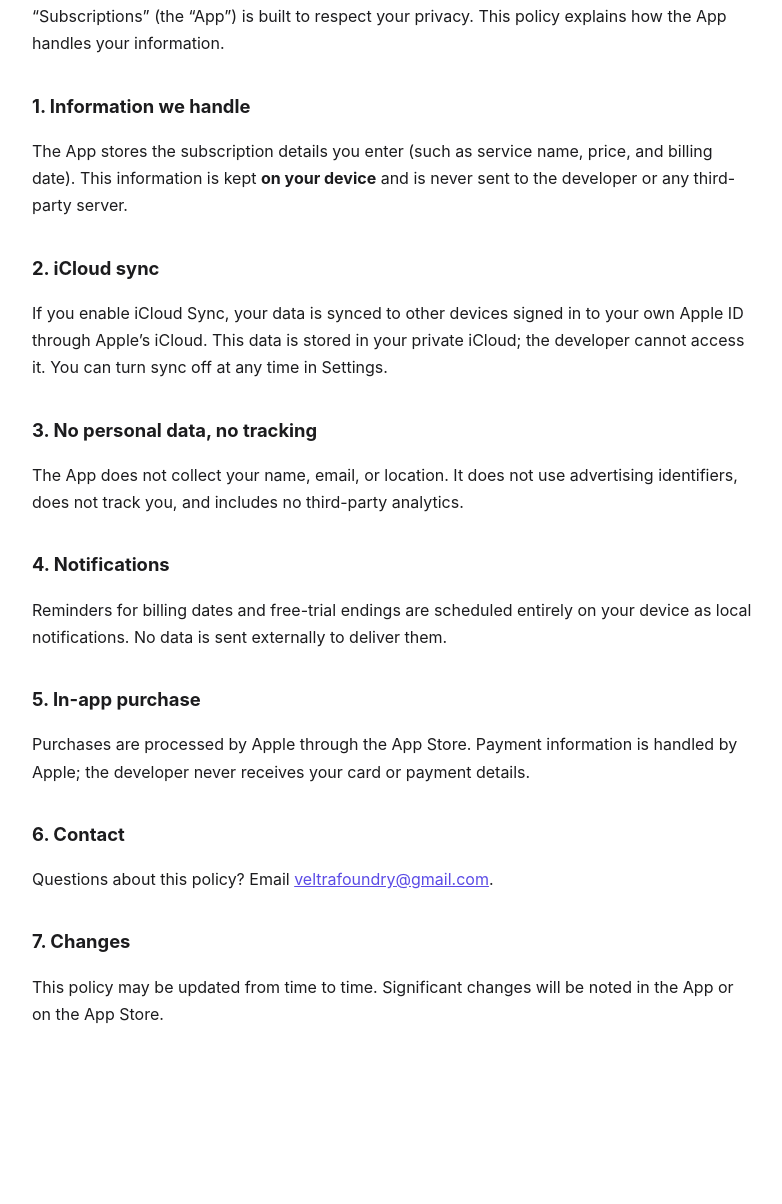
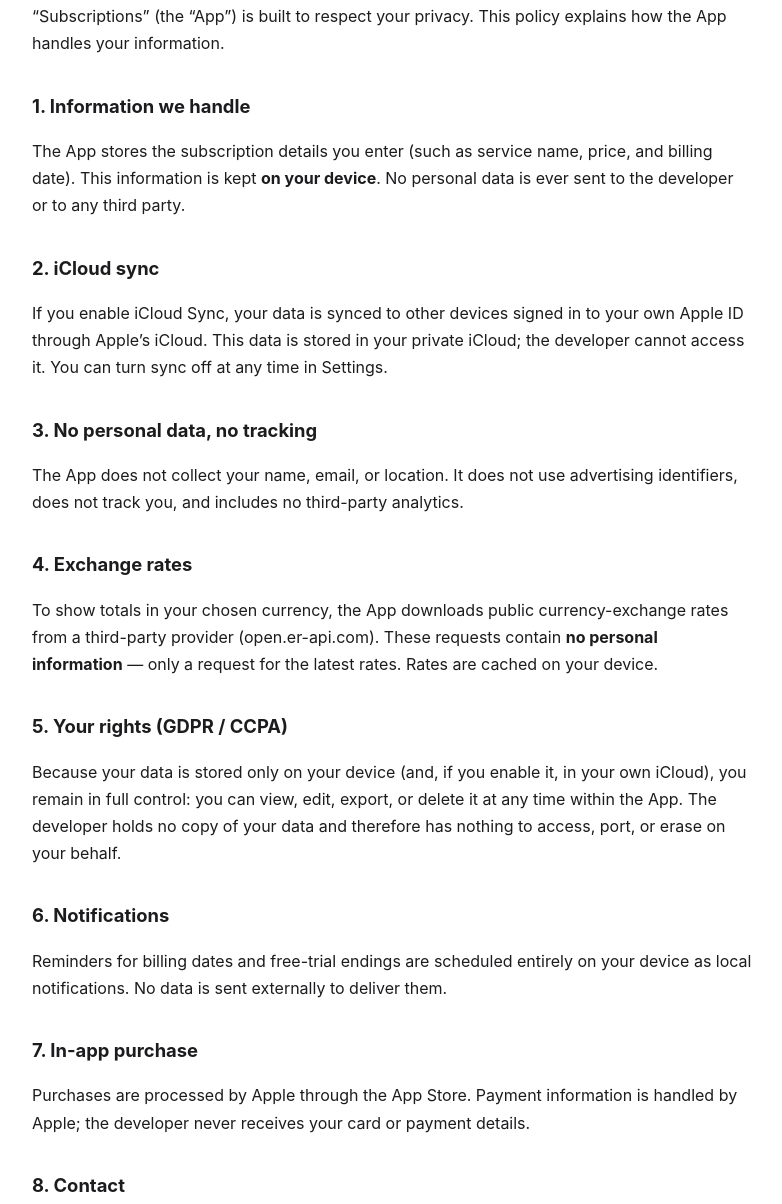
Before and after one commit to skc0626/subskanri, a plain HTML site: page privacy.html in a window 1280 px wide. Shown: the part 138-1342 px from the top of the page, without its empty margins (248-1030 px from the left). Before the commit the page ends 1206 px from the top, so only its background shows below. Drawn offline with Linux system fonts and the light colour scheme.

Commit message:
privacy: disclose exchange-rate fetch + GDPR/CCPA; terms: liability cap + governing law

```diff
--- a/privacy.html
+++ b/privacy.html
@@ -19,7 +19,7 @@
 <p>“Subscriptions” (the “App”) is built to respect your privacy. This policy explains how the App handles your information.</p>
 
 <h2>1. Information we handle</h2>
-<p>The App stores the subscription details you enter (such as service name, price, and billing date). This information is kept <strong>on your device</strong> and is never sent to the developer or any third-party server.</p>
+<p>The App stores the subscription details you enter (such as service name, price, and billing date). This information is kept <strong>on your device</strong>. No personal data is ever sent to the developer or to any third party.</p>
 
 <h2>2. iCloud sync</h2>
 <p>If you enable iCloud Sync, your data is synced to other devices signed in to your own Apple ID through Apple’s iCloud. This data is stored in your private iCloud; the developer cannot access it. You can turn sync off at any time in Settings.</p>
@@ -27,16 +27,22 @@
 <h2>3. No personal data, no tracking</h2>
 <p>The App does not collect your name, email, or location. It does not use advertising identifiers, does not track you, and includes no third-party analytics.</p>
 
-<h2>4. Notifications</h2>
+<h2>4. Exchange rates</h2>
+<p>To show totals in your chosen currency, the App downloads public currency-exchange rates from a third-party provider (open.er-api.com). These requests contain <strong>no personal information</strong> — only a request for the latest rates. Rates are cached on your device.</p>
+
+<h2>5. Your rights (GDPR / CCPA)</h2>
+<p>Because your data is stored only on your device (and, if you enable it, in your own iCloud), you remain in full control: you can view, edit, export, or delete it at any time within the App. The developer holds no copy of your data and therefore has nothing to access, port, or erase on your behalf.</p>
+
+<h2>6. Notifications</h2>
 <p>Reminders for billing dates and free-trial endings are scheduled entirely on your device as local notifications. No data is sent externally to deliver them.</p>
 
-<h2>5. In-app purchase</h2>
+<h2>7. In-app purchase</h2>
 <p>Purchases are processed by Apple through the App Store. Payment information is handled by Apple; the developer never receives your card or payment details.</p>
 
-<h2>6. Contact</h2>
+<h2>8. Contact</h2>
 <p>Questions about this policy? Email <a href="mailto:veltrafoundry@gmail.com">veltrafoundry@gmail.com</a>.</p>
 
-<h2>7. Changes</h2>
+<h2>9. Changes</h2>
 <p>This policy may be updated from time to time. Significant changes will be noted in the App or on the App Store.</p>
 </body>
 </html>
```
Also changed, not shown: terms.html (+7 -4 lines).
